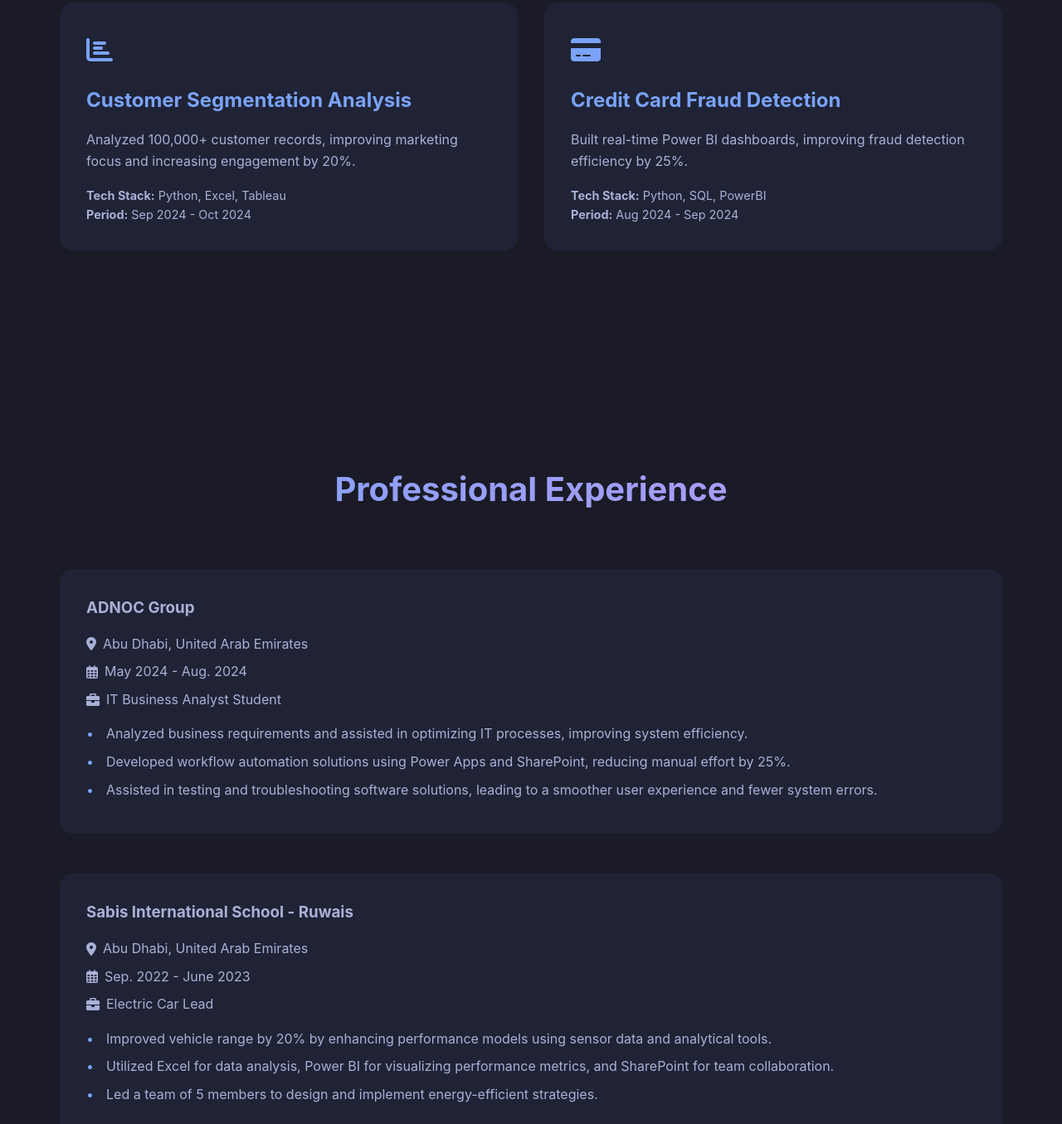
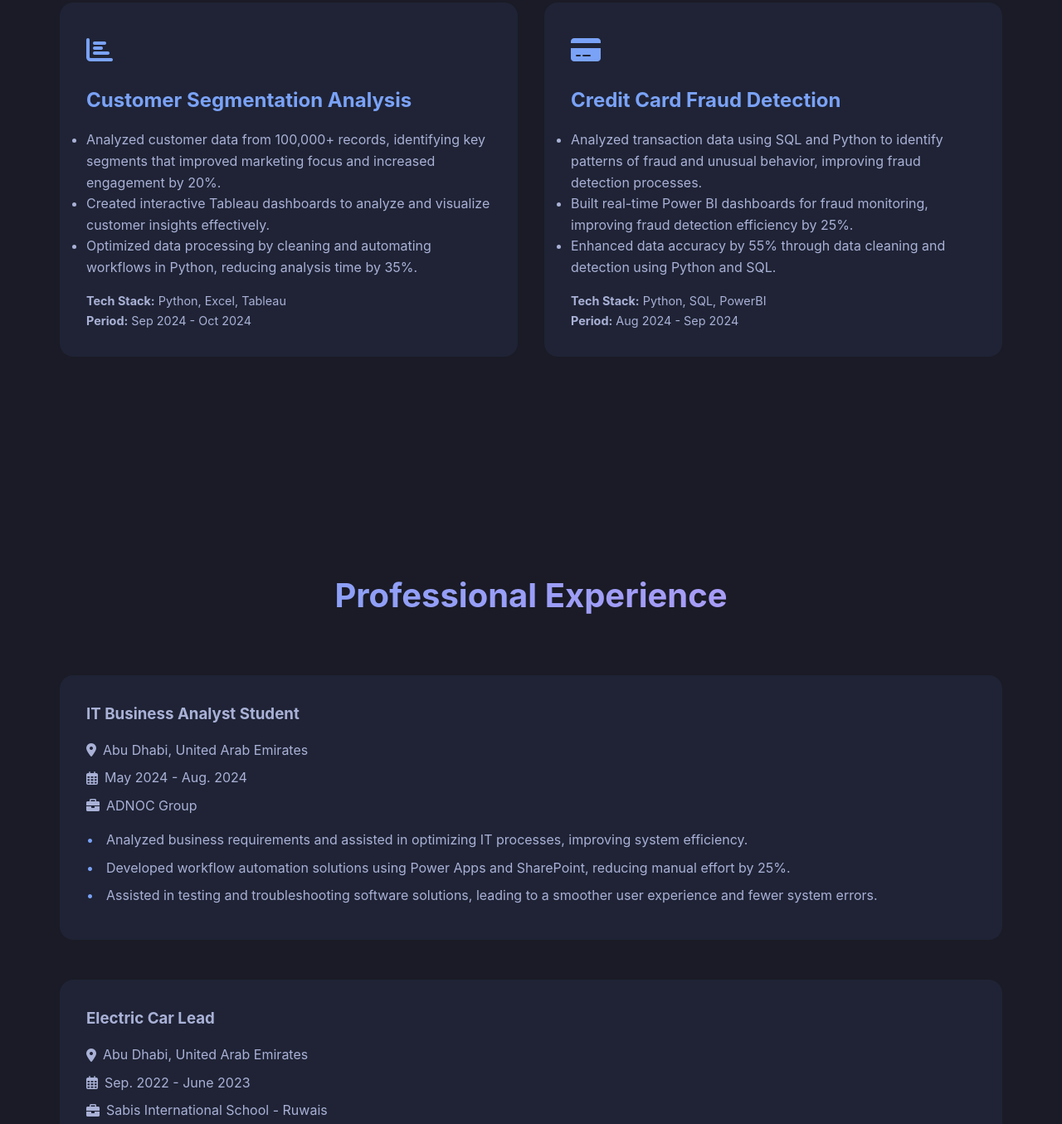
Before and after one commit to saif3782/PortfolioWebsite, a plain HTML site: page src/index.html in a window 1280 px wide. Shown: the part 2011-3366 px from the top of the page at 83% size. Drawn offline with Linux system fonts and the light colour scheme.

Commit message:
fixed the projects, will be adding 2 more projects

```diff
--- a/src/index.html
+++ b/src/index.html
@@ -49,8 +49,8 @@
             <div class="skill-card">
                 <i class="fas fa-server"></i>
                 <div class="skill-content">
-                    <h3>Backend Development</h3>
-                    <p class="skill-tech">Node.js, Express, Fastify</p>
+                    <h3>Software Development</h3>
+                    <p class="skill-tech">Python, Java, React, Nodejs, Javascript, C.</p>
                     <p class="skill-description">Creating robust server-side applications with focus on scalability and clean architecture.</p>
                 </div>
             </div>
@@ -76,7 +76,12 @@
                     <i class="fas fa-chart-bar"></i>
                 </div>
                 <h3>Customer Segmentation Analysis</h3>
-                <p>Analyzed 100,000+ customer records, improving marketing focus and increasing engagement by 20%.</p>
+                <ul>
+                    <li>Analyzed customer data from 100,000+ records, identifying key segments that improved marketing focus and increased engagement by 20%.</li>
+                    <li>Created interactive Tableau dashboards to analyze and visualize customer insights effectively.</li>
+                    <li>Optimized data processing by cleaning and automating workflows in Python, reducing analysis time by 35%.</li>
+                </ul>
+
                 <div class="project-meta">
                     <p><strong>Tech Stack:</strong> Python, Excel, Tableau</p>
                     <p><strong>Period:</strong> Sep 2024 - Oct 2024</p>
@@ -87,7 +92,11 @@
                     <i class="fas fa-credit-card"></i>
                 </div>
                 <h3>Credit Card Fraud Detection</h3>
-                <p>Built real-time Power BI dashboards, improving fraud detection efficiency by 25%.</p>
+                <ul>
+                    <li>Analyzed transaction data using SQL and Python to identify patterns of fraud and unusual behavior, improving fraud detection processes.</li>
+                    <li>Built real-time Power BI dashboards for fraud monitoring, improving fraud detection efficiency by 25%.</li>
+                    <li>Enhanced data accuracy by 55% through data cleaning and detection using Python and SQL.</li>
+                </ul>
                 <div class="project-meta">
                     <p><strong>Tech Stack:</strong> Python, SQL, PowerBI</p>
                     <p><strong>Period:</strong> Aug 2024 - Sep 2024</p>
@@ -103,11 +112,11 @@
         <h2 class="section-title">Professional Experience</h2>
         <div class="experience-timeline">
             <div class="experience-card">
-                <h3>ADNOC Group</h3>
+                <h3>IT Business Analyst Student</h3>
                 <div class="experience-meta">
                     <p><i class="fas fa-map-marker-alt"></i> Abu Dhabi, United Arab Emirates</p>
                     <p><i class="far fa-calendar-alt"></i> May 2024 - Aug. 2024</p>
-                    <p><i class="fas fa-briefcase"></i> IT Business Analyst Student</p>
+                    <p><i class="fas fa-briefcase"></i>ADNOC Group</p>
                 </div>
                 <ul class="experience-details">
                     <li>Analyzed business requirements and assisted in optimizing IT processes, improving system efficiency.</li>
@@ -116,11 +125,11 @@
                 </ul>
             </div>
             <div class="experience-card">
-                <h3>Sabis International School - Ruwais</h3>
+                <h3>Electric Car Lead</h3>
                 <div class="experience-meta">
                     <p><i class="fas fa-map-marker-alt"></i> Abu Dhabi, United Arab Emirates</p>
                     <p><i class="far fa-calendar-alt"></i> Sep. 2022 - June 2023</p>
-                    <p><i class="fas fa-briefcase"></i> Electric Car Lead</p>
+                    <p><i class="fas fa-briefcase"></i> Sabis International School - Ruwais</p>
                 </div>
                 <ul class="experience-details">
                     <li>Improved vehicle range by 20% by enhancing performance models using sensor data and analytical tools.</li>
```
